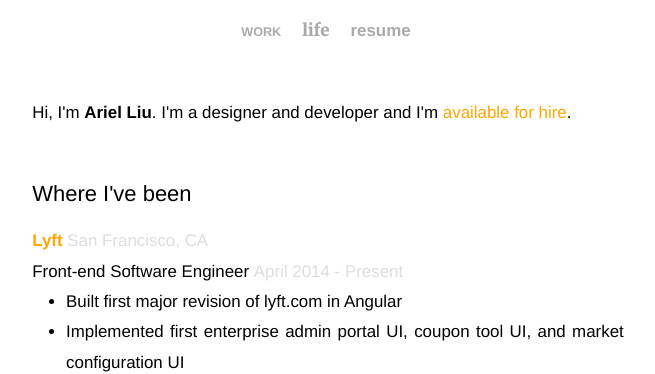
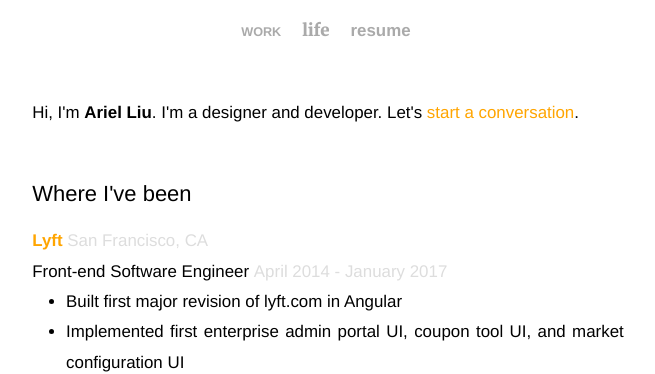
Before and after one commit to charstarstars/charstarstars.github.com, a Jekyll site: the page built from resume/index.html, in a window 1280 px wide. Shown: the part 133-507 px from the top of the page, without its empty margins (312-967 px from the left). Built offline with Jekyll 4.4.1, drawn with Linux system fonts in a browser that asks for light colours.

Commit message:
Update index.html

```diff
--- a/resume/index.html
+++ b/resume/index.html
@@ -6,8 +6,8 @@ css: resume
 
 <div class="resume">
   <p>
-    Hi, I'm <strong>Ariel Liu</strong>. I'm a designer and developer and I'm
-    <a href="mailto:start@helloarielliu.com">available for hire</a>.
+    Hi, I'm <strong>Ariel Liu</strong>. I'm a designer and developer. Let's
+    <a href="mailto:start@helloarielliu.com">start a conversation</a>.
   </p>
   <div class="section">
     <h2>Where I've been</h2>
@@ -20,7 +20,7 @@ css: resume
 
       <div class="position-info">
         <h4 class="position">Front-end Software Engineer</h4>
-        <p class="date details">April 2014 - Present</p>
+        <p class="date details">April 2014 - January 2017</p>
       </div>
 
       <ul class="description">
```
